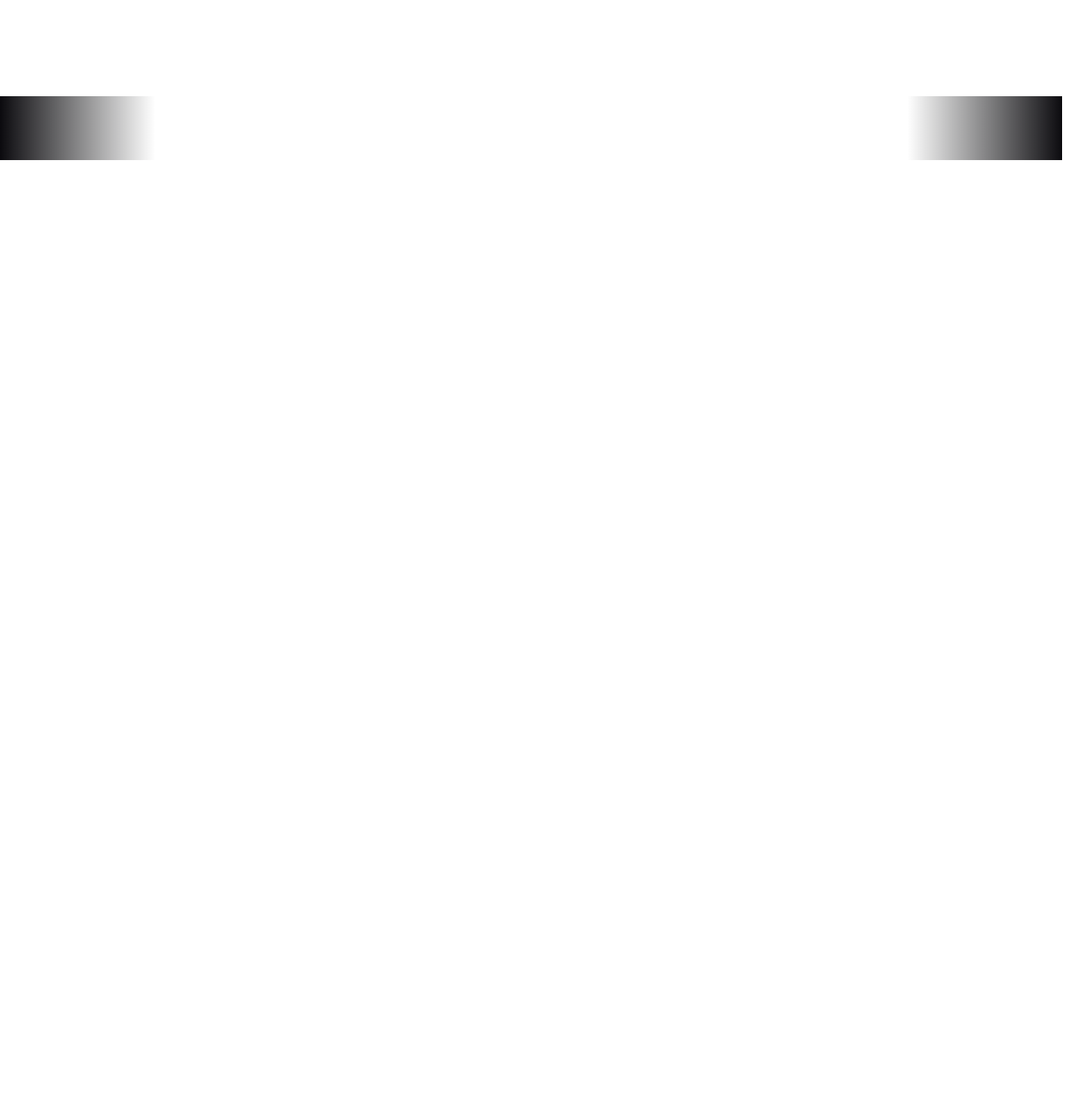
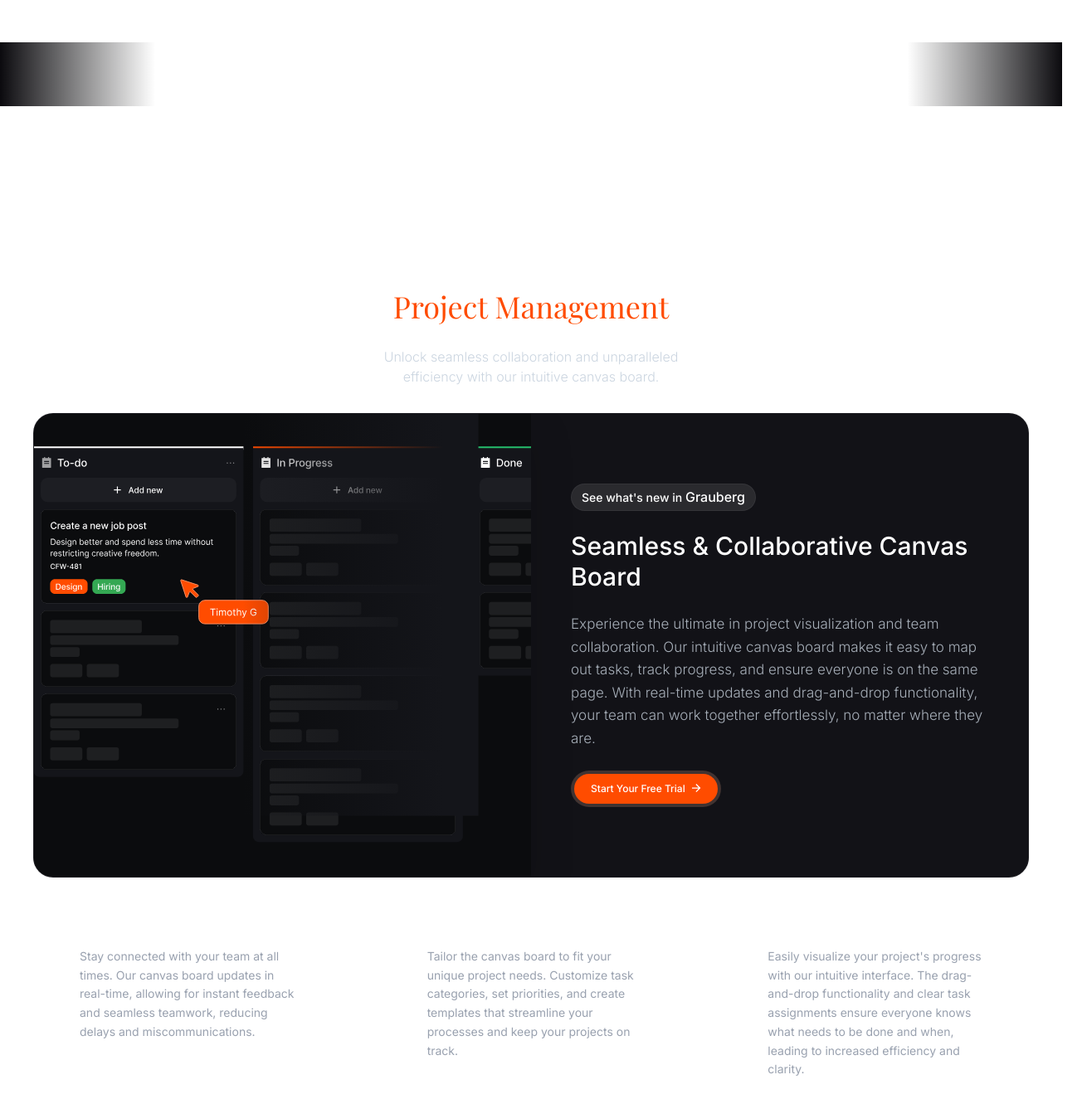
Before and after one commit to Ishaque-Memon/Techriv-Task-no-1.0, a plain HTML site: page index.html in a window 1280 px wide. Shown: the part 1248-2573 px from the top of the page at 83% size, 1304 px wide, since content can reach past the window. Before the commit the page ends 1456 px from the top, so only its background shows below. Drawn offline with nearby package versions, Linux system fonts and the light colour scheme; a web font is replaced by a local one.

Commit message:
Task2: Section 2 is completed

```diff
--- a/index.html
+++ b/index.html
@@ -49,14 +49,14 @@
         </div>
 
         <!-- Main Heading -->
-        <h1 class="text-5xl md:text-6xl font-normal mb-6 leading-tight">
+        <h1 class="text-5xl md:text-6xl font-normal mb-6">
             Effortless Project<br>
             Management for<br>
             <span class="text-[var(--primary-color)] heading">Digital Agencies</span>
         </h1>
 
         <!-- Subheading -->
-        <p class="text-[23px] font-light text-[var(--paText-color)] text-gray-400 max-w-2xl mx-auto mb-8">
+        <p class="text-2xl font-light text-[var(--paText-color)] text-gray-400 max-w-2xl mx-auto mb-8">
             Streamline your projects, maximize efficiency, and elevate your business with our cutting-edge project management tool designed for the real estate industry.
         </p>
 
@@ -64,11 +64,11 @@
         <div class="flex flex-col items-center space-y-6 mb-16">
             <div class="flex items-center space-x-4">
                 <div class="flex -space-x-2">
-                    <img src="assets/Frame241.png" alt="User" class="w-10 h-10 rounded-full border-2 border-black object-cover">
-                    <img src="assets/Frame240.png" alt="User" class="w-10 h-10 rounded-full border-2 border-black object-cover">
-                    <img src="assets/Frame242.png" alt="User" class="w-10 h-10 rounded-full border-2 border-black object-cover">
-                    <img src="assets/Frame243.png" alt="User" class="w-10 h-10 rounded-full border-2 border-black object-cover">
-                    <img src="assets/Frame244.png" alt="User" class="w-10 h-10 rounded-full border-2 border-black object-cover">
+                    <img src="assets/CTA_Avatars/Frame241.png" alt="User" class="w-10 h-10 rounded-full border-2 border-black object-cover">
+                    <img src="assets/CTA_Avatars/Frame240.png" alt="User" class="w-10 h-10 rounded-full border-2 border-black object-cover">
+                    <img src="assets/CTA_Avatars/Frame242.png" alt="User" class="w-10 h-10 rounded-full border-2 border-black object-cover">
+                    <img src="assets/CTA_Avatars/Frame243.png" alt="User" class="w-10 h-10 rounded-full border-2 border-black object-cover">
+                    <img src="assets/CTA_Avatars/Frame244.png" alt="User" class="w-10 h-10 rounded-full border-2 border-black object-cover">
                 </div>
                 <span class="text-md text-[var(--primaryText-color)] font-light">2000+ Active Users</span>
             </div>
@@ -79,16 +79,20 @@
             </button>
         </div>
         </div>
-        <!-- Dashboard Tasks Preview -->
-        <div class="p-[2px] rounded-2xl
-            bg-[var(--primary-color)]">
-                <div class="rounded-2xl bg-[#0b0b0b] p-1">
-                <img src="assets/Dashboard_Tasks.svg" alt="Dashboard Tasks Preview"/>
+            <!-- Dashboard Tasks Preview -->
+            <div class="relative rounded-xl overflow-hidden">
+                <img src="assets/Dashboard_Tasks.svg" alt="Dashboard Tasks Preview" class="w-full"/>
+            <!-- <svg width="100%" height="100%" class="absolute inset-0 pointer-events-none">
+                    <defs>
+                        <linearGradient id="grandTop">
+
+                        </linearGradient>
+                    </defs>
+                </svg> -->
             </div>
-        </div>
-    </section>
-    <!-- Trusted Companies Section -->
-    <section class="flex items-center flex-col overflow-hidden mt-16 pb-10">
+        </section>
+        <!-- Trusted Companies Section -->
+         <section class="flex items-center flex-col overflow-hidden mt-16 pb-10">
                 <p class="font-light">
                     Trusted by Leading Digital Agencies
                 </p>
@@ -112,7 +116,88 @@
                         <img src="assets/slider/overlays/overlayright.svg" alt="Trusted Companies"/>
                     </div>
                 </div>
-     </section>
+        </section>
+
+        <!-- Hero Section -->
+        <section class="max-w-5xl mx-auto px-8  pt-24 pb-6 text-center flex flex-col items-center">
+            <div class="inline-flex items-center space-x-2 mb-8 bg-[rgb(from_var(--primaryBgcolor)_r_g_b_/_0.1)] px-3 py-1 rounded-full">
+             <div class="text-[var(--primaryText-color)] text-sm transition flex items-center space-x-1">
+                <span>See what's new in  <span class="text-[16px]"> Grauberg </span></span>
+             </div>
+            </div>
+
+            <!-- Main Heading -->
+            <h1 class="text-4xl font-normal mb-6 leading-tight">
+                Revolutionize  your<br>
+                <span class="text-[var(--primary-color)] heading">Project Management</span>
+            </h1>
+
+            <!-- Subheading -->
+            <p class="text-base font-light text-[var(--paText-color)] max-w-2xl mx-auto mb-8">
+                Unlock seamless collaboration and unparalleled <br>
+                efficiency with our intuitive canvas board.
+            </p>
+
+            <div class="flex flex-col gap-10">
+                <!-- First Card Row -->
+          <div class="flex flex-col lg:flex-row items-stretch bg-[var(--SecondaryBgcolor)] rounded-3xl overflow-hidden
+            w-full lg:w-[1200px] mx-auto h-auto lg:h-[560px] border-white/5 border">
+            <!-- left image -->
+            <div class="w-full lg:w-1/2 h-[320px] lg:h-full flex-shrink-0">
+                <img src="assets/Image_Cards/Process_Card/Card.svg" alt="Process Card"
+                    class="w-full h-full object-cover drop-shadow-2xl" />
+            </div>
+
+            <!-- right content -->
+            <div class="w-full lg:w-1/2 flex flex-col justify-center space-y-6 lg:pl-12 text-start p-8 lg:p-11">
+                <div class="inline-flex items-center self-start bg-[rgb(from_var(--primaryBgcolor)_r_g_b_/_0.1)] px-3 py-1 rounded-full border border-white/5">
+                <span class="text-[var(--primaryText-color)] text-sm font-medium">See what's new in <span class="text-[16px]"> Grauberg </span></span>
+                </div>
+
+                <h2 class="text-3xl font-medium text-white leading-tight">Seamless & Collaborative Canvas Board</h2>
+
+                <p class="text-[17px] font-light text-[var(--paText-color)] leading-relaxed opacity-80">
+                Experience the ultimate in project visualization and team collaboration. Our intuitive canvas board makes it easy to map out tasks, track progress, and ensure everyone is on the same page. With real-time updates and drag-and-drop functionality, your team can work together effortlessly, no matter where they are.
+                </p>
+
+                <div class="bg-[rgba(253,185,156,0.2)] px-1 py-1 rounded-full self-start">
+                <button class="bg-[var(--primary-color)] text-white px-5 py-2.5 rounded-full flex items-center space-x-2 text-xs font-medium">
+                    <span>Start Your Free Trial</span>
+                    <img src="assets/Vector.svg" alt="arrow"/>
+                </button>
+                </div>
+            </div>
+            </div>
+                       <!-- Feature Cards -->
+        <div class="grid grid-cols-1 md:grid-cols-3 gap-8 text-start ">
+            <!-- Real-Time Collaboration -->
+            <div class="flex flex-col relative left-14">
+                <h3 class="text-lg font-medium text-white mb-4">Real-Time Collaboration</h3>
+                <p class="text-gray-400 text-sm leading-relaxed w-full lg:w-[70%] max-w-[1200px]">
+                    Stay connected with your team at all times. Our canvas board updates in real-time, allowing for instant feedback and seamless teamwork, reducing delays and miscommunications.
+                </p>
+            </div>
+
+            <!-- Customizable Workflows -->
+            <div class="flex flex-col relative left-16">
+                <h3 class="text-lg font-medium text-white mb-4">Customizable Workflows</h3>
+                <p class="text-gray-400 text-sm leading-relaxed w-full lg:w-[70%] max-w-[1200px]">
+                    Tailor the canvas board to fit your unique project needs. Customize task categories, set priorities, and create templates that streamline your processes and keep your projects on track.
+                </p>
+            </div>
+
+            <!-- Visual Task Management -->
+            <div class="flex flex-col relative left-16">
+                <h3 class="text-lg font-medium text-white mb-4">Visual Task Management</h3>
+                <p class="text-gray-400 text-sm leading-relaxed w-full lg:w-[70%] max-w-[1200px]">
+                    Easily visualize your project's progress with our intuitive interface. The drag-and-drop functionality and clear task assignments ensure everyone knows what needs to be done and when, leading to increased efficiency and clarity.
+                </p>
+            </div>
+        </div>
+
+            </div>
+
+        </section>
 
   </body>
 </html>
--- a/style.css
+++ b/style.css
@@ -18,8 +18,10 @@ body {
     --secondary-color: #992E00;
     --accent-color: #CF4B13;
     --navText-color: #E7E7E7;
-    --paText-color: #E7E7E7;
+    --paText-color: #cbd5e0;
     --primaryText-color: #FFFFFF;
+    --primaryBgcolor: #FFFFFF;
+    --SecondaryBgcolor: #121217;
 }
 
 
```
Also changed, not shown: assets/Image_Cards/Process_Card/Card.svg (added), 7 other files.
